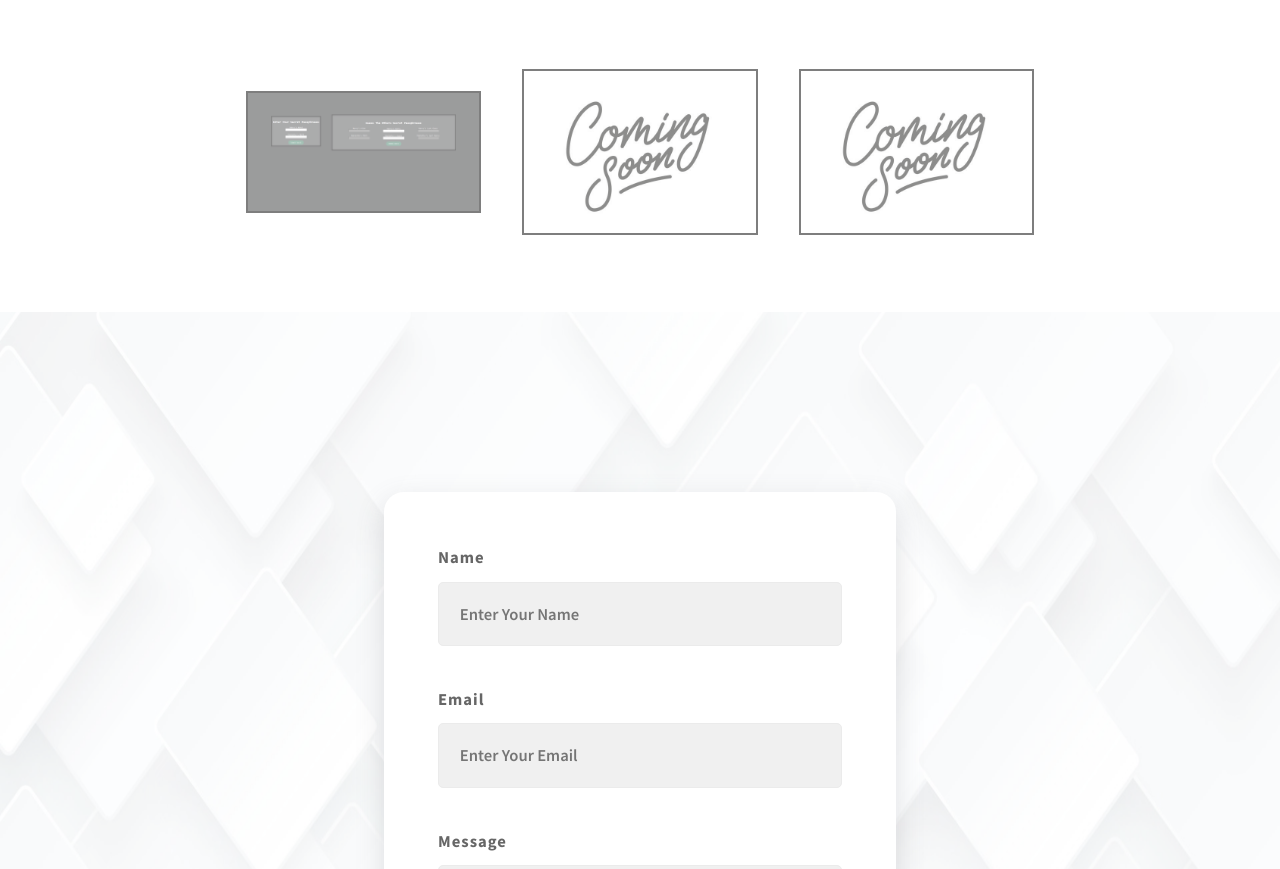
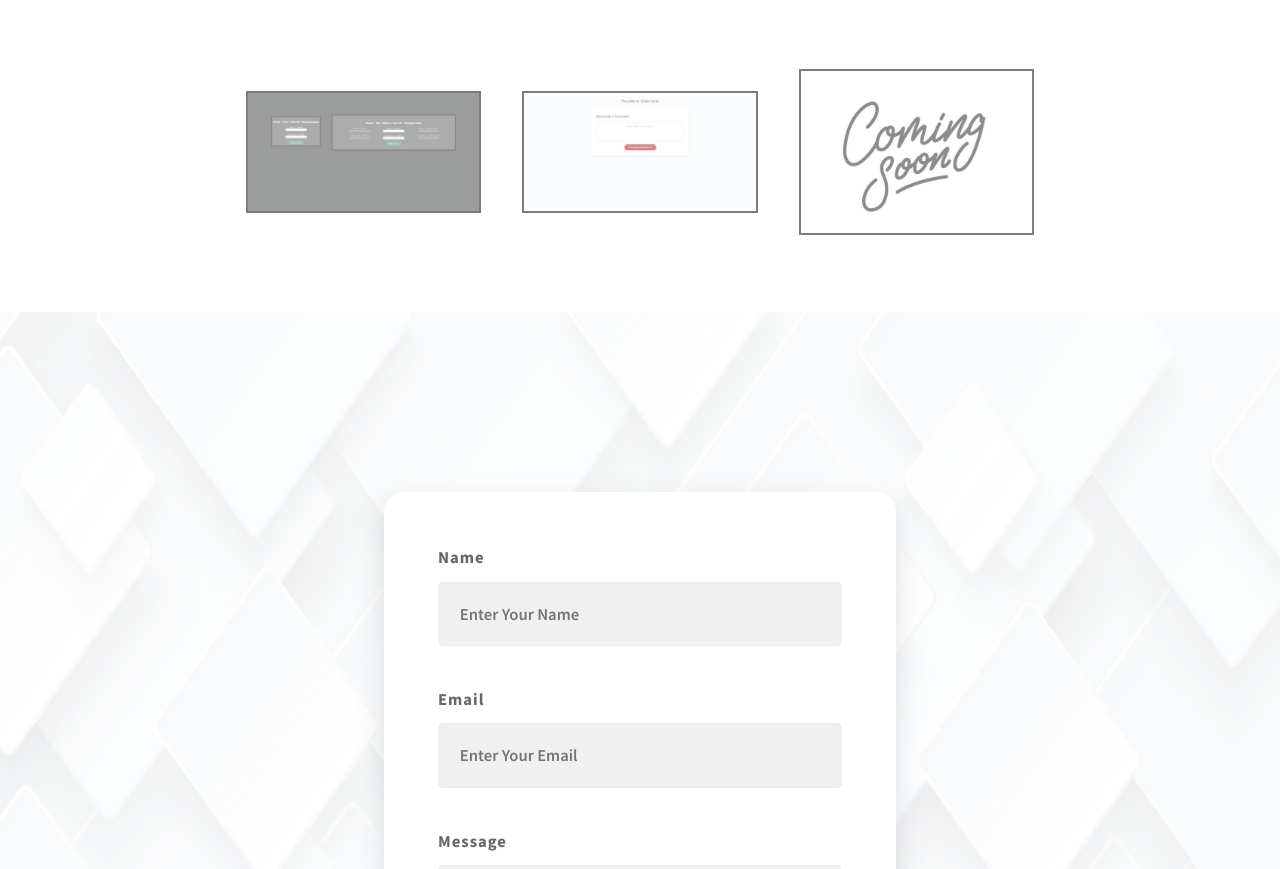
Before and after one commit to HarryWard-15/Harry-Ward-Portfolio, a plain HTML site: page index.html in a window 1280 px wide. Shown: the part 2684-3553 px from the top of the page. Drawn offline with Linux system fonts and the light colour scheme.

Commit message:
Adding password generator to projects

```diff
--- a/index.html
+++ b/index.html
@@ -90,7 +90,7 @@
                         <a href="https://harryward-15.github.io/Harrielle/"><img src="./assets/img/project2.PNG" alt="coming soon image"></a>
                     </section>
                     <section class="projectsmall">
-                        <img src="./assets/img/comingsooon.jpg" alt="coming soon image">
+                        <a href="https://harryward-15.github.io/Password-Generator/"><img src="./assets/img/project3.png" alt="links to my password generator"></a>
                     </section>
                     <section class="projectsmall">
                         <img src="./assets/img/comingsooon.jpg" alt="coming soon image">
```
Also changed, not shown: assets/img/project3.png (added).
